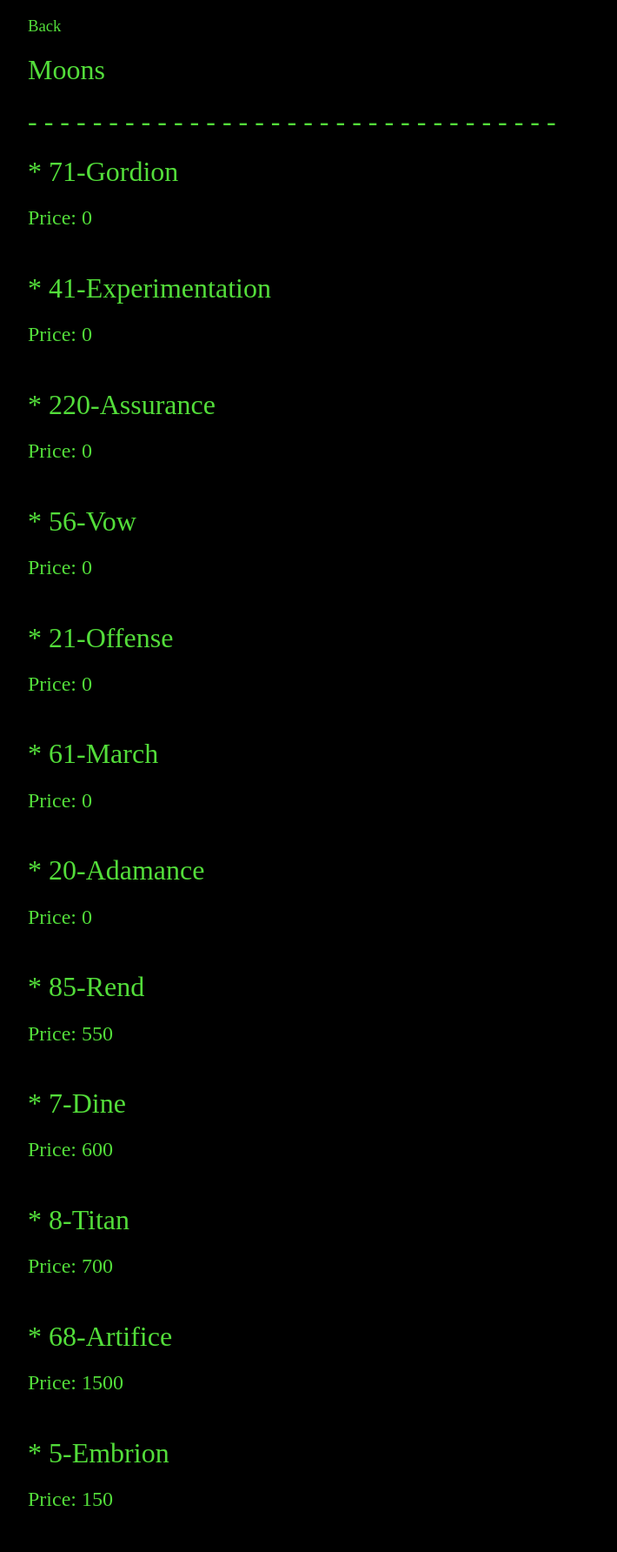
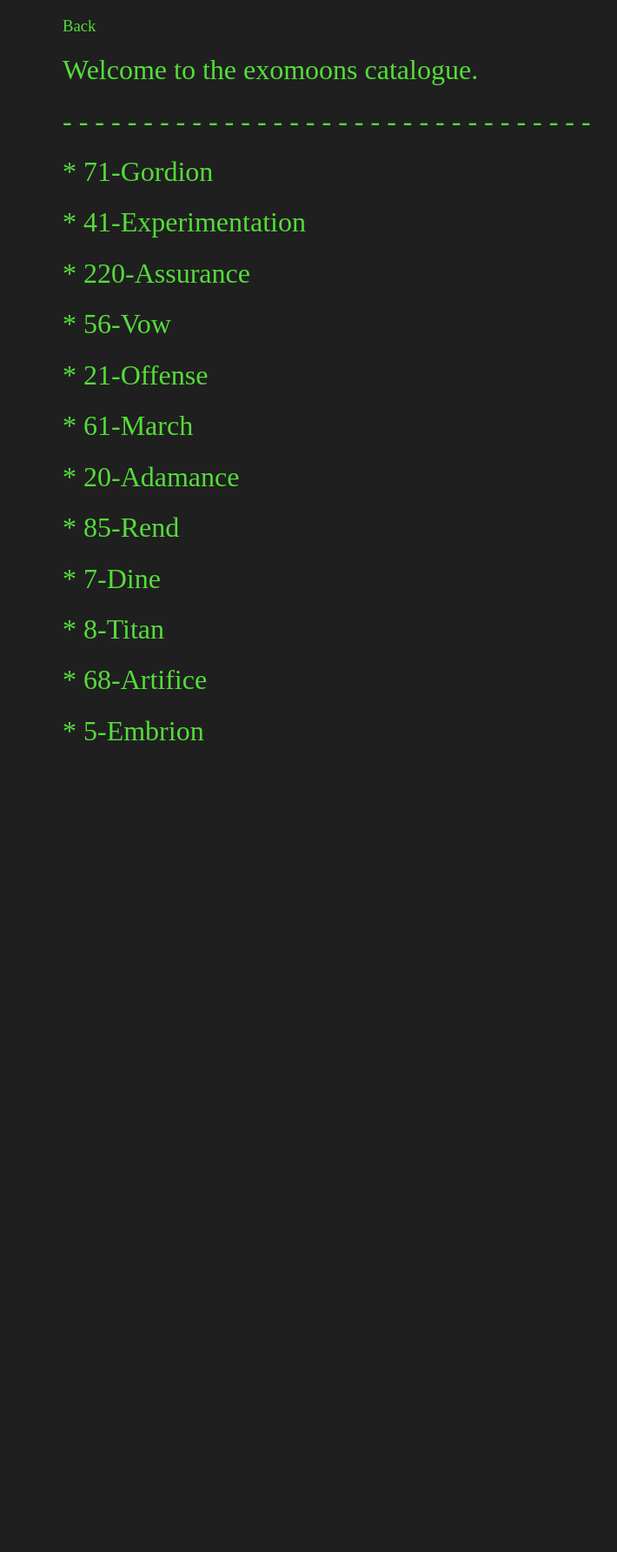
Before and after one commit to 22236bhs/FlaskApp, a Flask app: page /moons in a window 1280 px wide. Shown: the whole page at 87% size, without its empty margins (8-718 px from the left). After the commit the page ends 851 px from the top, so only its background shows below. Run offline with Flask 3, Linux system fonts and the light colour scheme; data comes from the database, SQL or seed files in the repository; both versions use the stored data as it was after the commit; tables that the repository leaves empty hold one stand-in row (values such as "Sample post"); some web fonts are replaced.

```diff
--- a/app.py
+++ b/app.py
@@ -15,10 +15,10 @@ def ExeQuery(*querys, params=()):
             return returnlist
 
 
-def UnTuple(listt):
-    for i in range(len(listt)):
-        listt[i] = listt[i][0]
-    return listt
+#def UnTuple(listt):
+#   for i in range(len(listt)):
+#        listt[i] = listt[i][0]
+#   return listt
 
 
 
@@ -43,7 +43,7 @@ def moons():
 
 @app.route("/moons/<int:id>")
 def moon(id):
-    data = ExeQuery(f'''SELECT Moons.name, Moons.price, RiskLevels.name, Interiors.name, Moons.secret
+    data = ExeQuery(f'''SELECT Moons.name, Moons.price, RiskLevels.name, Interiors.name, Moons.secret, Moons.max_indoor_power, Moons.max_outdoor_power
                     FROM Moons
                     JOIN RiskLevels ON Moons.risk_level = RiskLevels.id
                     JOIN Interiors ON Interiors.id = Moons.interior
@@ -56,11 +56,10 @@ def moon(id):
         "risk_level": data[0][0][2],
         "interior": data[0][0][3],
         "weathers": data[1],
-        "secret": data[0][0][4]
+        "secret": data[0][0][4],
+        "indoor_power": data[0][0][5],
+        "outdoor_power": data[0][0][6]
     }
-    #if len(params["weathers"]) == 0:
-    #    params["weathers"].append("N/A")
-    #print(params)
     return render_template("moon.html", params=params, title=params["name"])
 
 
--- a/static/style.css
+++ b/static/style.css
@@ -1,12 +1,21 @@
 @import url('https://fonts.googleapis.com/css2?family=Handjet');
 *{
-    background-color: black;
+    background-color: rgb(32, 31, 31);
     color: rgb(83, 221, 58);
     font-family: "Handjet";
     text-decoration: none;
     /*font-size: 50px;*/
     font-weight: normal;
 }
+
 body{
-    margin-left: 40px;
+    margin-left: 80px;
 }
+
+.extra-spacing{
+    white-space: pre-wrap;
+}
+
+.inline{
+    display: inline;
+}
--- a/templates/enemy.html
+++ b/templates/enemy.html
@@ -8,10 +8,14 @@
 {% block content %}
 
 <h2>Danger rating: {{params['danger_rating']}}</h2>
+{% if params['sp_hp'] == params['mp_hp'] %}
+<h2>Health: {{params['sp_hp']}}</h2>
+{% else %}
 <h2>Health: Singleplayer = {{params['sp_hp']}}, Multiplayer = {{params['mp_hp']}}</h2>
+{% endif %}
 <h2>Power Level: {{params['power']}}</h2>
 <h2>Favourite Moon: {{params['fav_moon']}}</h2>
-<h2>Setting type: {{params['setting']}}</h2>
+<h2>Spawns: {{params['setting']}}</h2>
 <h2>Description:</h2>
 <p>{{params['description']}}</p>
 
--- a/templates/lethal_enemies.html
+++ b/templates/lethal_enemies.html
@@ -3,7 +3,7 @@
 {% block header %}
 
 <h3><a href="/">Back</a></h3>
-<h1>Entities</h1>
+<h1>Welcome to the entity list</h1>
 
 {% endblock %}
 
--- a/templates/lethal_moons.html
+++ b/templates/lethal_moons.html
@@ -2,14 +2,13 @@
 
 {% block header %}
 <h3><a href="/">Back</a></h3>
-<h1>Moons</h1>
+<h1>Welcome to the exomoons catalogue.</h1>
 {% endblock %}
 {% block content %}
 
 {% for moon in params %}
 
 <h1><a href="/moons/{{moon['id']}}">* {{moon['name']}}</a></h1>
-<h2>Price: {{moon['price']}}<br><br></h2>
 {% endfor %}
 
 {% endblock %}
--- a/templates/moon.html
+++ b/templates/moon.html
@@ -13,9 +13,11 @@
 <h1>Secret Moon</h1>
 
 {% endif %}
+<h1 class="inline">Price: <h2 class="inline">{{params['price']}} credits<h2></h1>
 <h2>Risk Level: {{params['risk_level']}}</h2>
-<h2>Price: {{params['price']}}</h2>
 <h2>Default layout: {{params['interior']}}</h2>
+<h2>Maximum indoor power: {{params['indoor power']}}</h2>
+<h2>Maximum outdoor power: {{params['outdoor power']}}</h2>
 <h2>Possible weathers: </h2>
 {% if params['weathers']|length > 0 %}
 {% for weather in params['weathers'] %}
```
Also changed, not shown: lethal_database.db.
